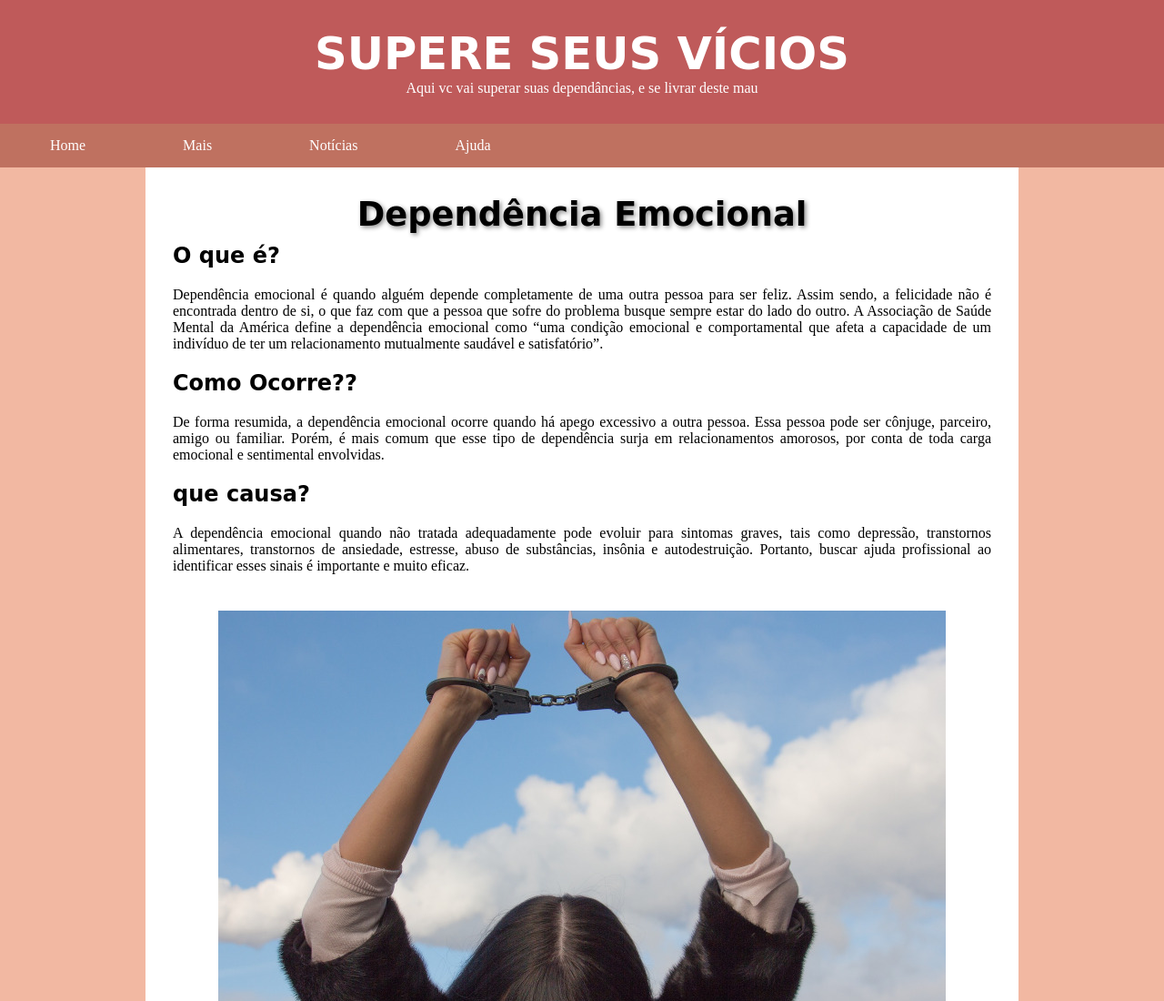
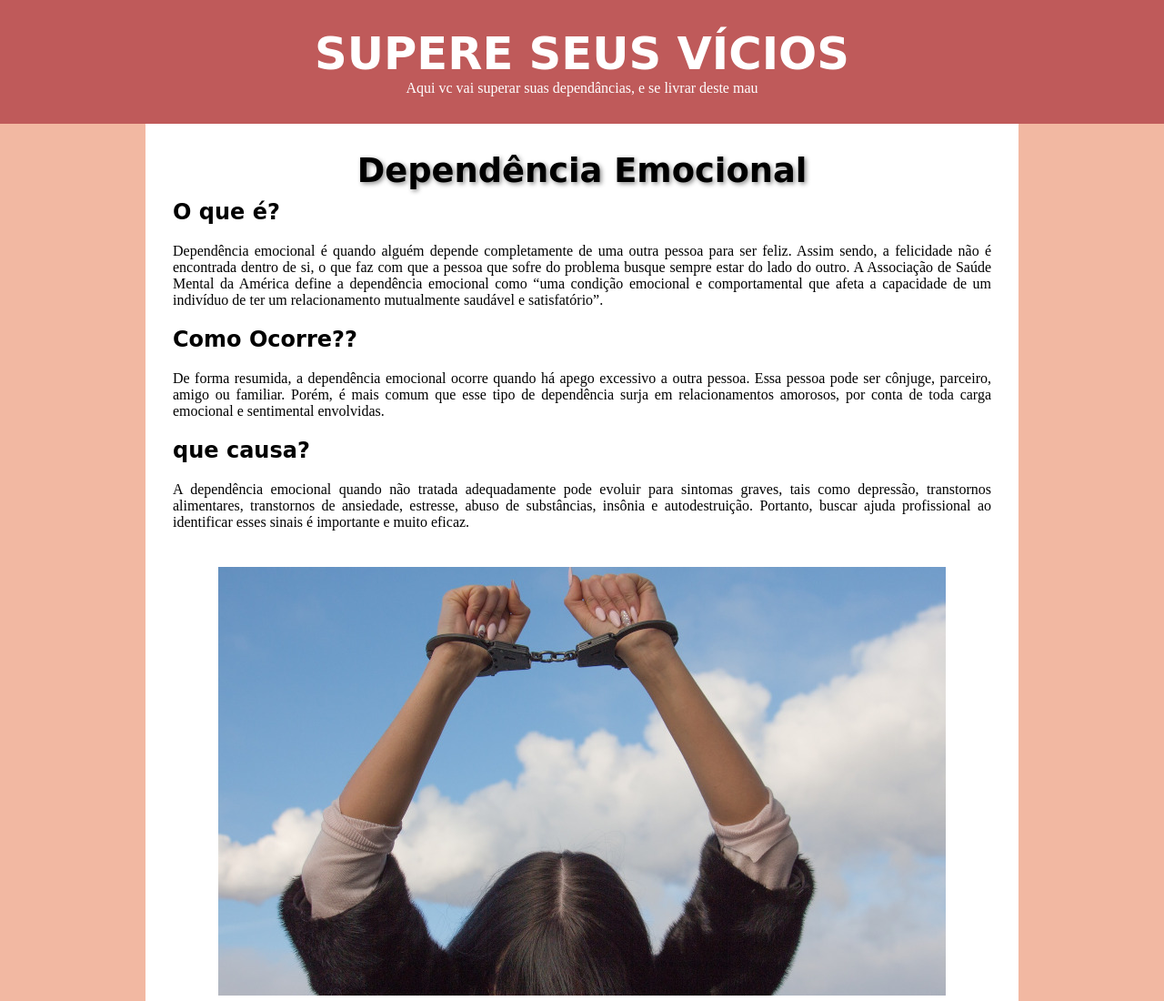
Before and after one commit to cavalo321/dependencias, a plain HTML site: page index.html in a window 1280 px wide. Shown: the top 1100 px of the page at 91% size. Drawn offline with Linux system fonts and the light colour scheme; a web font is replaced by a local one.

Commit message:
atualização para cell

```diff
--- a/Style/style.css
+++ b/Style/style.css
@@ -53,28 +53,6 @@ header > p {
     color: white;
 }
 
-nav {
-    background-color: var(--cor2);
-    padding: 15px;
-}
-
-
-nav a {
-    color: white;
-    padding: 10px 40px 10px 40px ;
-    text-decoration: none;
-    margin: 0px 23px 1px 0px;
-    transition-duration: .2s;
-    border-radius: 10px;
-
-}
-
-nav a:hover {
-    background-color: var(--cor1);
-    width: 10px;
-    text-decoration: underline;
-
-}
 
 
 
--- a/index.html
+++ b/index.html
@@ -15,12 +15,7 @@
         <p>Aqui vc vai superar suas dependâncias, e se livrar deste mau</p>
     </header>
 
-    <nav>
-        <a href="https://www.youtube.com.br" target="_blank">Home</a>
-        <a href="https://www.youtube.com.br" target="_blank">Mais</a>
-        <a href="https://www.youtube.com.br" target="_blank">Notícias</a>
-        <a href="https://www.youtube.com.br" target="_blank">Ajuda</a>
-    </nav>
+
 
     <main>
         <article>
```
